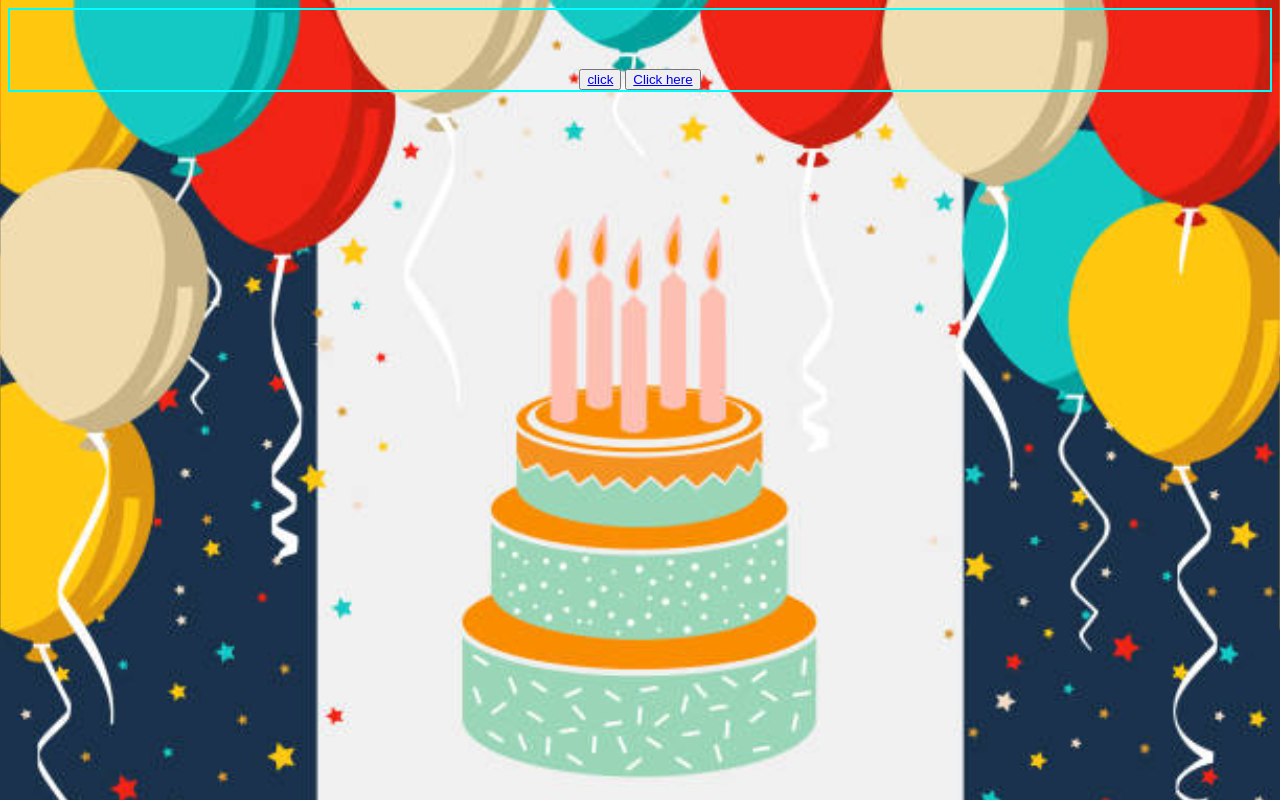
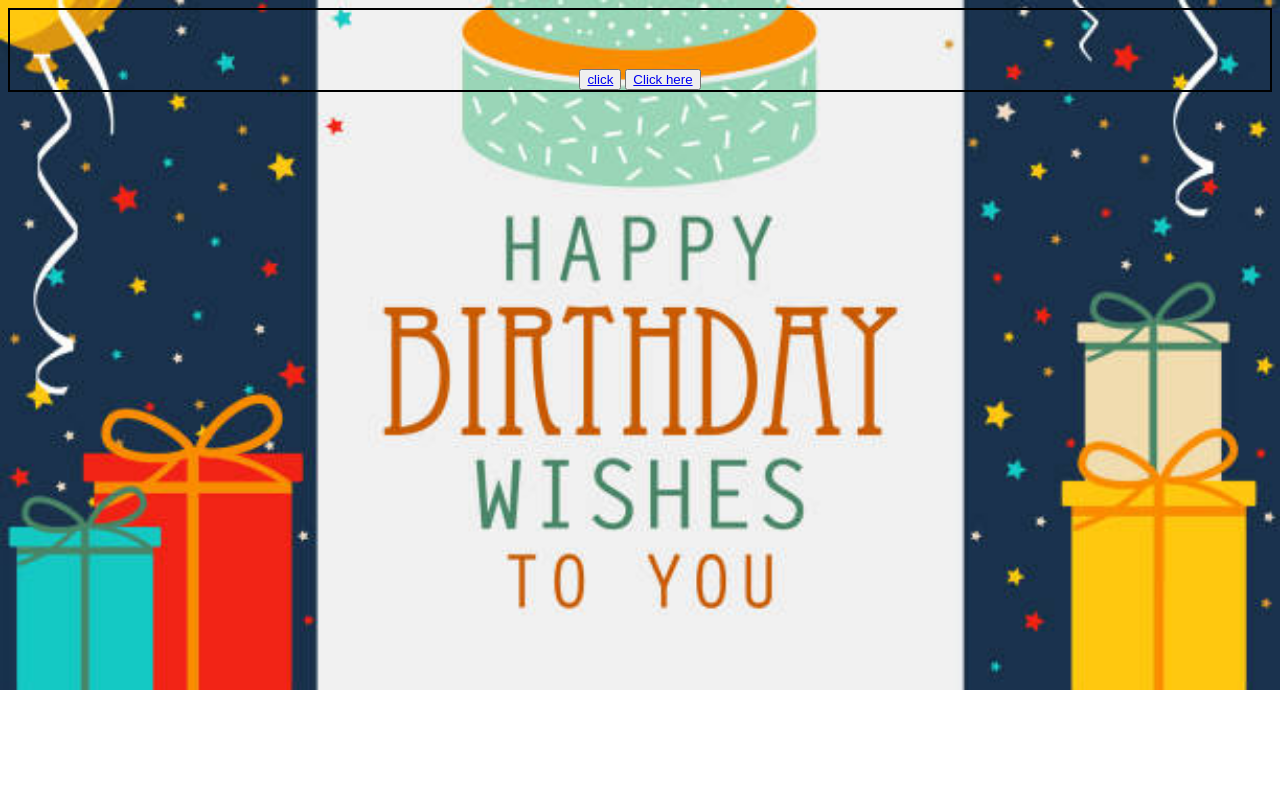
Before and after one commit to mariraj-sundar/happybirthday-bro, a plain HTML site: page index.html in a window 1280 px wide. Shown: the top 800 px of the page. Drawn offline with Linux system fonts and the light colour scheme.

Commit message:
Update index.html

```diff
--- a/index.html
+++ b/index.html
@@ -12,7 +12,8 @@
            }
         </style>
     </head>
-<body style="border:2px solid aqua;text-align:center;background-image:url(images/birthdaycard.jpg);background-size:cover;background-attachment:scroll;">
+<body style="border:2px solid black;text-align:center;background-image:url(images/birthdaycard.jpg);background-size:cover;background-attachment:scroll;background-position: center;
+  background-repeat:no-repeat;">
     <h3 style="color:lightgreen;text-shadow:2.5px 2.5px rgb(216, 28, 11);width:300%;height:250%">Click any button:</h3>
     <button><a href="bro1.html" style="text-align:left center">click</a></button>
    <button type="button" onclick="alert('click it and view the details')"><a href="card.html">Click here</a></button>
```
